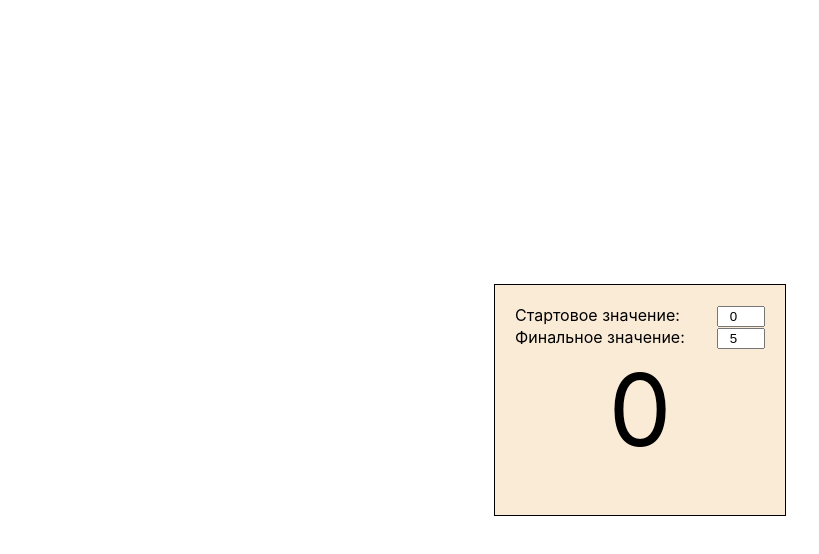
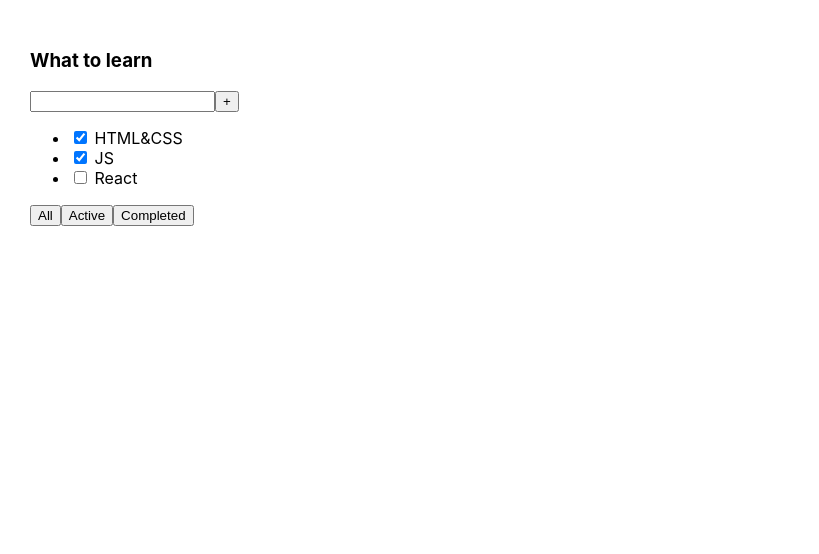
Before and after one commit to MrEvgeniy1989/todolist_myself_1, a React (Create React App) app: page / in a window 1280 px wide. Shown: the top 554 px of the page, without its empty margins (0-819 px from the left). Built offline with nearby package versions, Linux system fonts and the light colour scheme.

Commit message:
удалил все лишнее! Чистый тудулист с нуля

```diff
--- a/src/App.tsx
+++ b/src/App.tsx
@@ -1,40 +1,25 @@
-import React, {useState} from 'react';
+import React from 'react';
 import './App.css';
-import {Counter} from './components/Сounter/Сounter';
 
 function App() {
-    let [value, setValue] = useState<number>(0)
-    let [initialValue, setInitialValue] = useState<number>(0)
-    let [finalValue, setFinalValue] = useState<number>(5)
-
     return (
         <div className="App">
-            {/*<div>*/}
-            {/*    <h3>What to learn</h3>*/}
-            {/*    <div>*/}
-            {/*        <input/>*/}
-            {/*        <button>+</button>*/}
-            {/*    </div>*/}
-            {/*    <ul>*/}
-            {/*        <li><input type="checkbox" checked={true}/> <span>HTML&CSS</span></li>*/}
-            {/*        <li><input type="checkbox" checked={true}/> <span>JS</span></li>*/}
-            {/*        <li><input type="checkbox" checked={false}/> <span>React</span></li>*/}
-            {/*    </ul>*/}
-            {/*    <div>*/}
-            {/*        <button>All</button>*/}
-            {/*        <button>Active</button>*/}
-            {/*        <button>Completed</button>*/}
-            {/*    </div>*/}
-            {/*</div>*/}
             <div>
-                <Counter
-                    value={value}
-                    setValue={setValue}
-                    initialValue={initialValue}
-                    setInitialValue={setInitialValue}
-                    finalValue={finalValue}
-                    setFinalValue={setFinalValue}
-                />
+                <h3>What to learn</h3>
+                <div>
+                    <input/>
+                    <button>+</button>
+                </div>
+                <ul>
+                    <li><input type="checkbox" checked={true}/> <span>HTML&CSS</span></li>
+                    <li><input type="checkbox" checked={true}/> <span>JS</span></li>
+                    <li><input type="checkbox" checked={false}/> <span>React</span></li>
+                </ul>
+                <div>
+                    <button>All</button>
+                    <button>Active</button>
+                    <button>Completed</button>
+                </div>
             </div>
         </div>
     );
--- a/src/components/Сounter/Сounter.module.css
+++ /dev/null
@@ -1,46 +0,0 @@
-.parent {
-    width: 100%;
-    height: 100%;
-    position: absolute;
-    top: 0;
-    left: 0;
-    overflow: auto;
-}
-
-.counterAll {
-    width: 250px;
-    height: 190px;
-    position: absolute;
-    top: 0;
-    right: 0;
-    bottom: 0;
-    left: 0;
-    margin: auto;
-
-    border: 1px solid black;
-    background: antiquewhite;
-    padding: 20px;
-    text-align: center;
-}
-
-.field {
-    clear:both;
-    text-align:right;
-}
-
-label {
-    float:left;
-}
-
-.inputDefault {
-    text-align: center;
-    width: 40px;
-}
-
-.counter {
-    font-size: 100px;
-    cursor: pointer;
-    /*border: 1px solid black;*/
-    display: inline-block;
-    background: antiquewhite;
-}
--- a/src/components/Сounter/Сounter.tsx
+++ /dev/null
@@ -1,57 +0,0 @@
-import React, {ChangeEvent, useState} from 'react';
-import s from './Сounter.module.css'
-
-export type CounterPropsType = {
-    value: number
-    setValue: (value: number) => void
-    initialValue: number
-    setInitialValue: (initialValue: number) => void
-    finalValue: number
-    setFinalValue: (finalValue: number) => void
-}
-
-export const Counter: React.FC<CounterPropsType> = (props) => {
-    let {value, setValue, initialValue, setInitialValue, finalValue, setFinalValue, ...otherProps} = props
-
-
-    const onClickHandler = () => {
-
-        if (value >= initialValue && value < finalValue) {
-            return setValue(value + 1)
-        } else {
-            alert('Расчет окончен')
-            setValue(initialValue)
-        }
-    }
-
-    const InitialValueOnChangeHandler = (e:ChangeEvent<HTMLInputElement>) => {
-        setInitialValue(+e.currentTarget.value.trim())
-        setValue(+e.currentTarget.value.trim())
-    }
-
-    const FinalValueOnChangeHandler = (e:ChangeEvent<HTMLInputElement>) => {
-        setFinalValue(+e.currentTarget.value.trim())
-    }
-
-
-    return (
-        <div className={s.parent}>
-            <div className={s.counterAll}>
-
-                <div className={s.field}>
-                    <label htmlFor={'number'}>Стартовое значение: </label>
-                    <input className={s.inputDefault} type={'number'} value={initialValue} onChange={InitialValueOnChangeHandler}/>
-                </div>
-                <div className={s.field}>
-                    <label htmlFor={'number'}>Финальное значение: </label>
-                    <input className={s.inputDefault} type={'number'} value={finalValue} onChange={FinalValueOnChangeHandler}/>
-                </div>
-
-                <div className={s.counter} onClick={onClickHandler}>
-                    {value}
-                </div>
-            </div>
-        </div>
-
-    );
-};
--- a/src/components/СounterOne/Сounter1.module.css
+++ /dev/null
@@ -1,3 +0,0 @@
-.counter {
-    font-size: 100px;
-}
```
Also changed, not shown: src/components/СounterOne/СounterOne.tsx (deleted, +0 -47 lines), src/index.tsx (+2 -6 lines).
